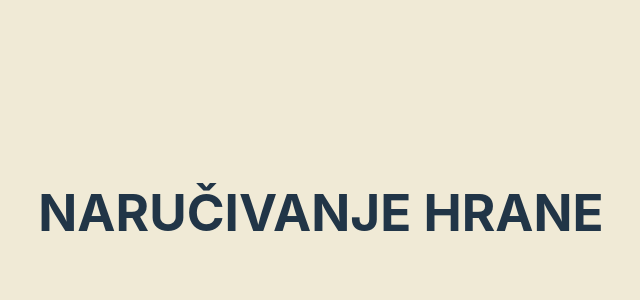
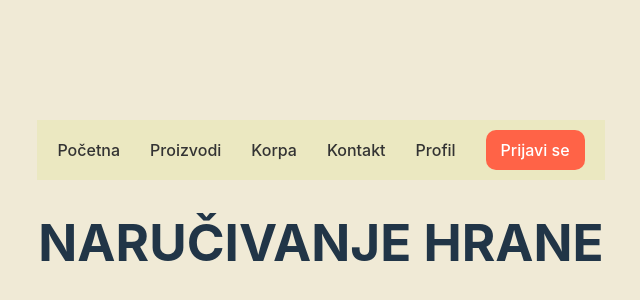
Before and after one commit to elab-development/klijentske-veb-tehnologije-2024-2022-0167-narucivanje-hrane, a React (Vite) app: page / in a window 1280 px wide. Shown: the part 188-488 px from the top of the page, without its empty margins (319-959 px from the left). Built offline with nearby package versions, Linux system fonts and the light colour scheme.

Commit message:
Drugi commit

```diff
--- a/src/App.tsx
+++ b/src/App.tsx
@@ -1,11 +1,15 @@
-import './App.css'
-
+import React from 'react';
+import './App.css';
+import NavBar from './components/NavBar';
+//import hranaImage from './assets/food_image.svg';
+//import scooterImage from './assets/scooter_image.svg';
 function App() {
 
   return (
-    <>
-      <h1>NARUČIVANJE HRANE</h1>
-    </>
+    <div className="App">
+    <NavBar />  {/* Uključujemo NavBar */}
+    <h1>NARUČIVANJE HRANE</h1>
+    </div>
   )
 }
 
--- /dev/null
+++ b/src/components/NavBar.css
@@ -0,0 +1,27 @@
+.navbar {
+    display: flex;
+    justify-content: space-between;
+    align-items: center;
+    background-color: #ebe8c1;
+    padding: 10px 20px;
+  }
+
+  .navbar nav a {
+    margin-right: 30px;
+    text-decoration: none;
+    color: #333;
+    font-weight: 500;
+  }
+
+  .prijaviSeBtn {
+    background-color: #ff6347;
+    border: none;
+    color: white;
+    padding: 10px 15px;
+    cursor: pointer;
+    border-radius: 10px;
+  }
+
+  .prijaviSeBtn:hover {
+    background-color: #ff4500;
+  }
--- /dev/null
+++ b/src/components/NavBar.tsx
@@ -0,0 +1,19 @@
+import React from 'react';
+import './NavBar.css';
+
+const NavBar: React.FC = () => {
+  return (
+    <header className="navbar">
+      <nav>
+        <a href="/">Početna</a>
+        <a href="/proizvodi">Proizvodi</a>
+        <a href="/korpa">Korpa</a>
+        <a href="/kontakt">Kontakt</a>
+        <a href="/profil">Profil</a>
+        <button className="prijaviSeBtn">Prijavi se</button>
+      </nav>
+    </header>
+  );
+};
+
+export default NavBar;
```
